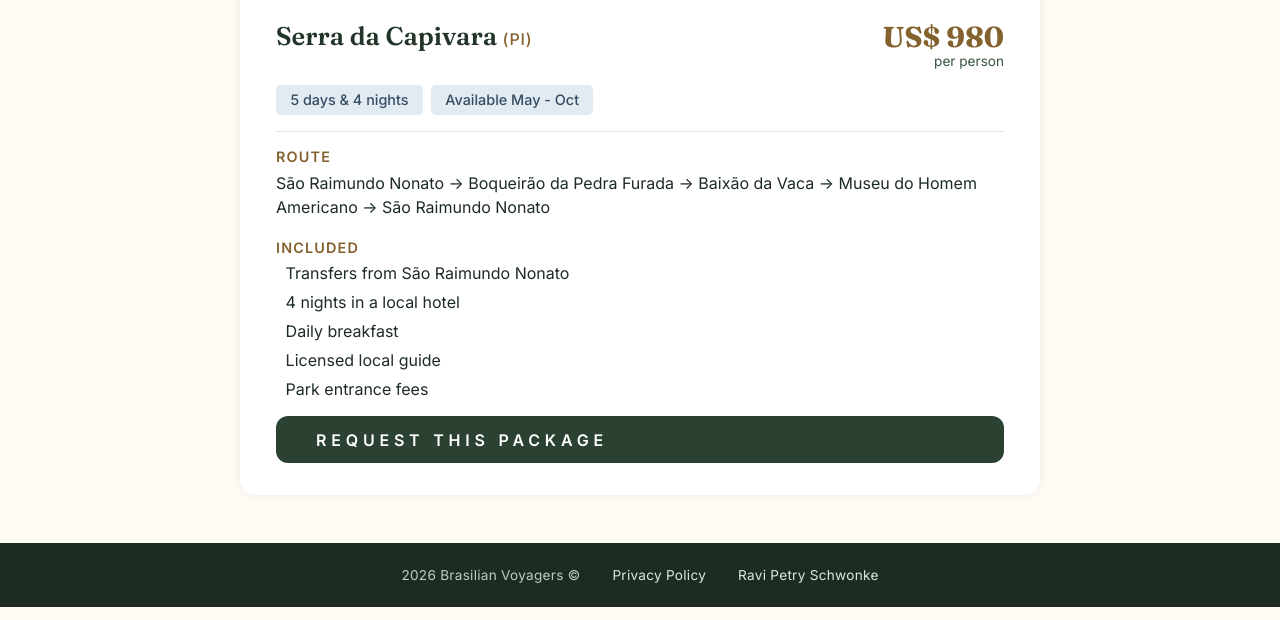
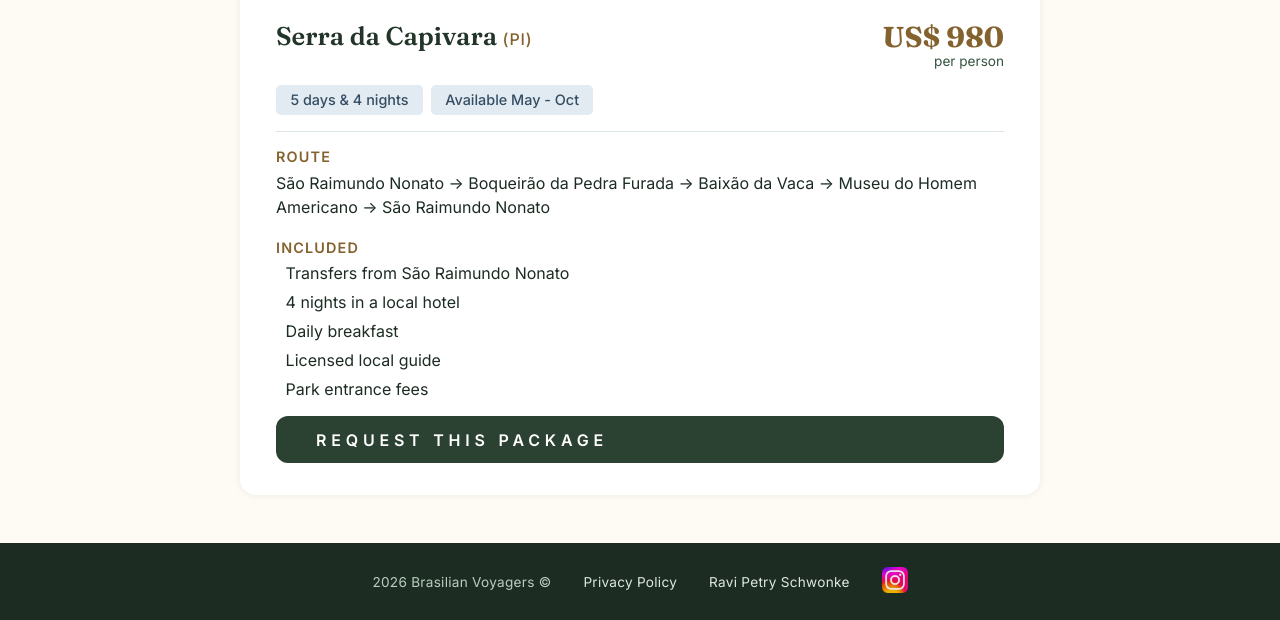
Before and after one commit to Ravii-873/Neps-Academy---My-First-Website-in-HTML-and-CSS, a plain HTML site: page about.html in a window 1280 px wide. Shown: the part 8630-9250 px from the top of the page. Drawn offline with Linux system fonts and the light colour scheme.

Commit message:
feat: add footer's instagram link

```diff
--- a/about.html
+++ b/about.html
@@ -299,6 +299,11 @@
       <!-- This would be a link to the company's privacy policy -->
       <li><a href="#" target="_blank" rel="noopener">Privacy Policy</a></li>
       <li><a href="https://github.com/Ravii-873" target="_blank" rel="noopener">Ravi Petry Schwonke</a></li>
+      <li class="footer-ig">
+        <!-- This link would redirect to the company's Instagram account -->
+        <a href="https://www.instagram.com/" target="_blank" rel="noopener"><img class="head-ig-icon"
+            src="images/instagram-icon.webp" alt="Instagram icon"></a>
+      </li>
     </ul>
   </footer>
 </body>
```
Also changed, not shown: contact.html (+5 -0 lines), index.html (+5 -0 lines).
